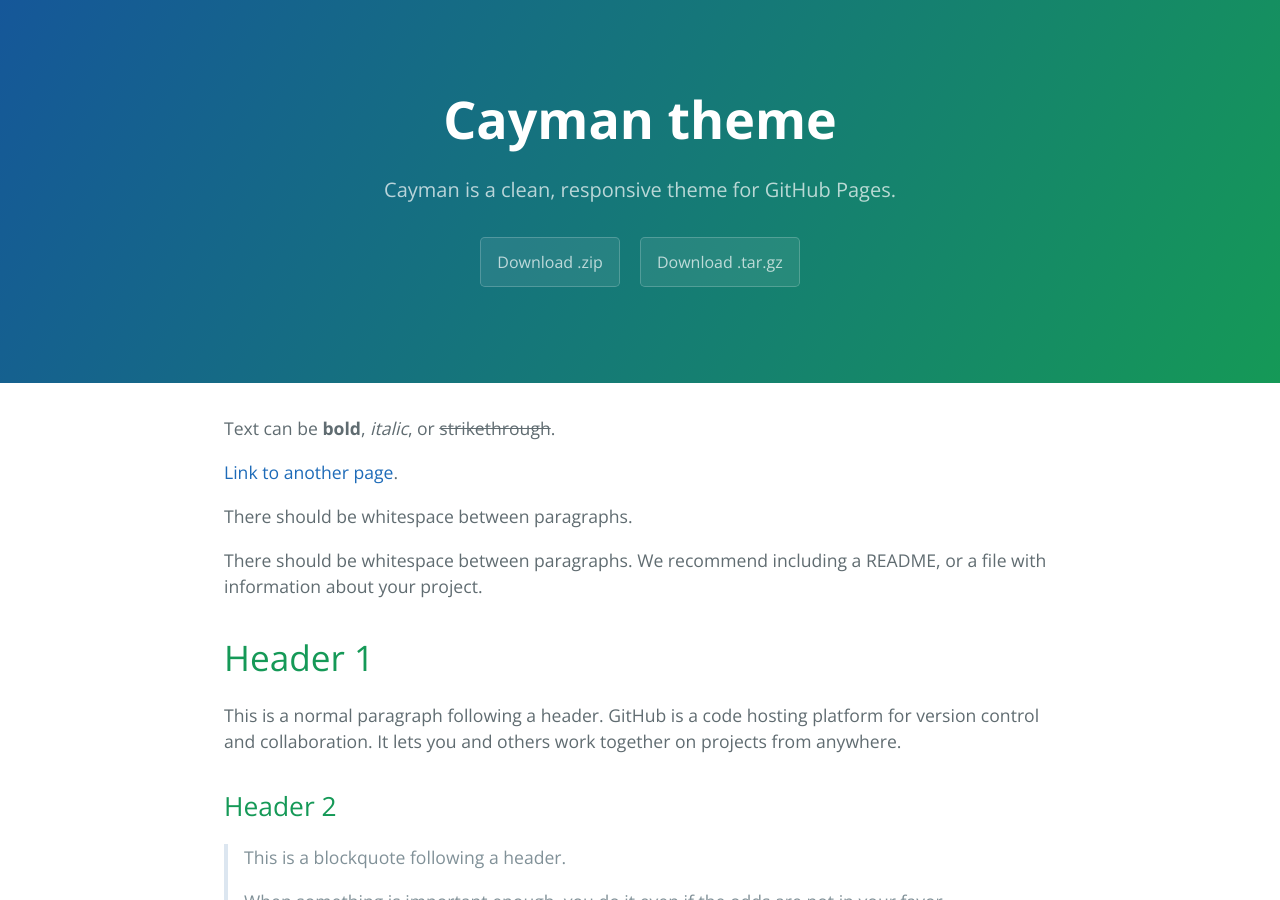
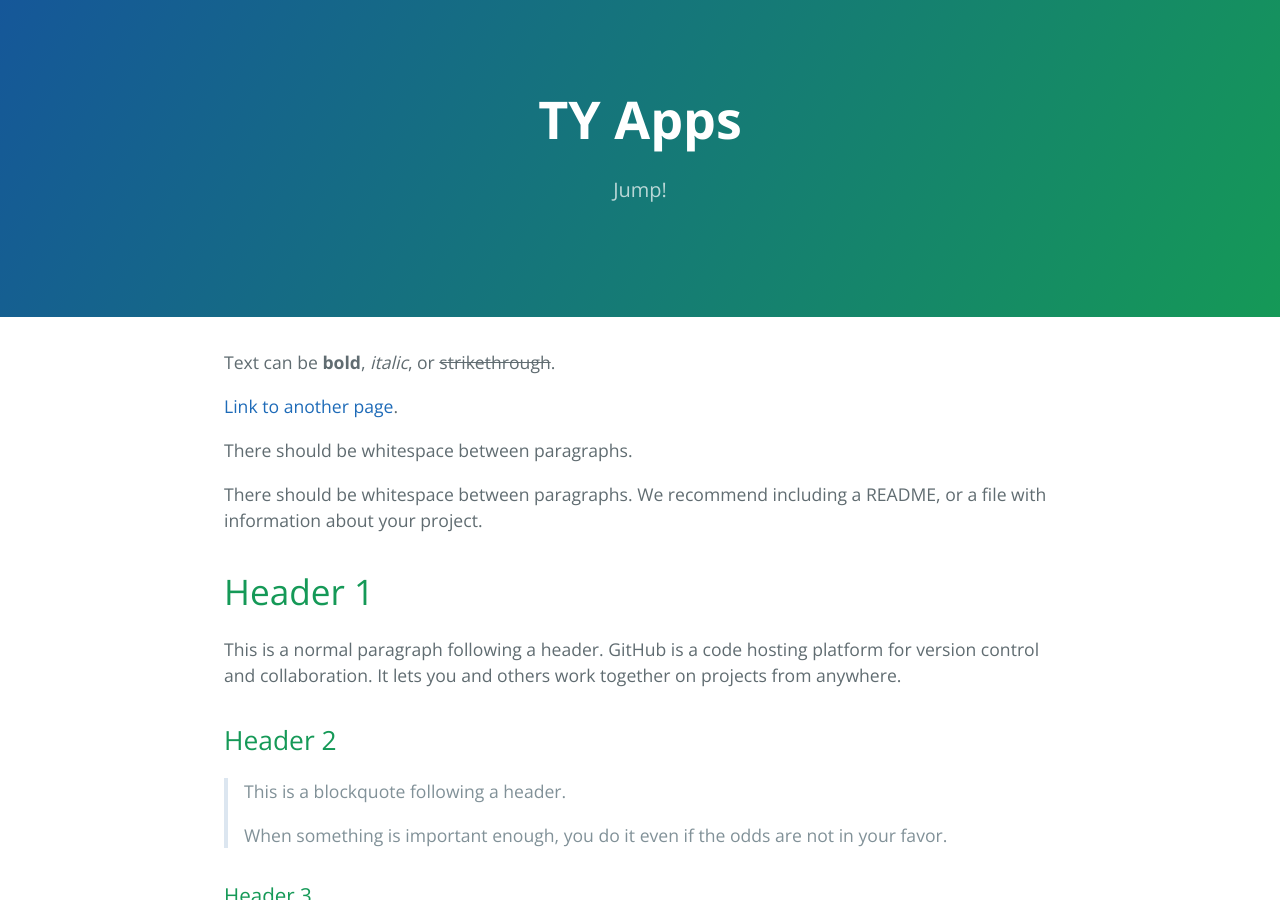
Before and after one commit to tylim2946/tylim2946.github.io, a Jekyll site: the page built from index.md, in a window 1280 px wide and 900 px high. Built offline with Jekyll 4.4.1, drawn with Linux system fonts in a browser that asks for light colours.

```diff
--- a/_config.yml
+++ b/_config.yml
@@ -1,5 +1,5 @@
-title: Cayman theme
-description: Cayman is a clean, responsive theme for GitHub Pages.
-show_downloads: true
+title: TY Apps
+description: Jump!
+show_downloads: false
 google_analytics:
 theme: jekyll-theme-cayman
```
Also changed, not shown: privacy-policy.md (added, +11 -0 lines).
